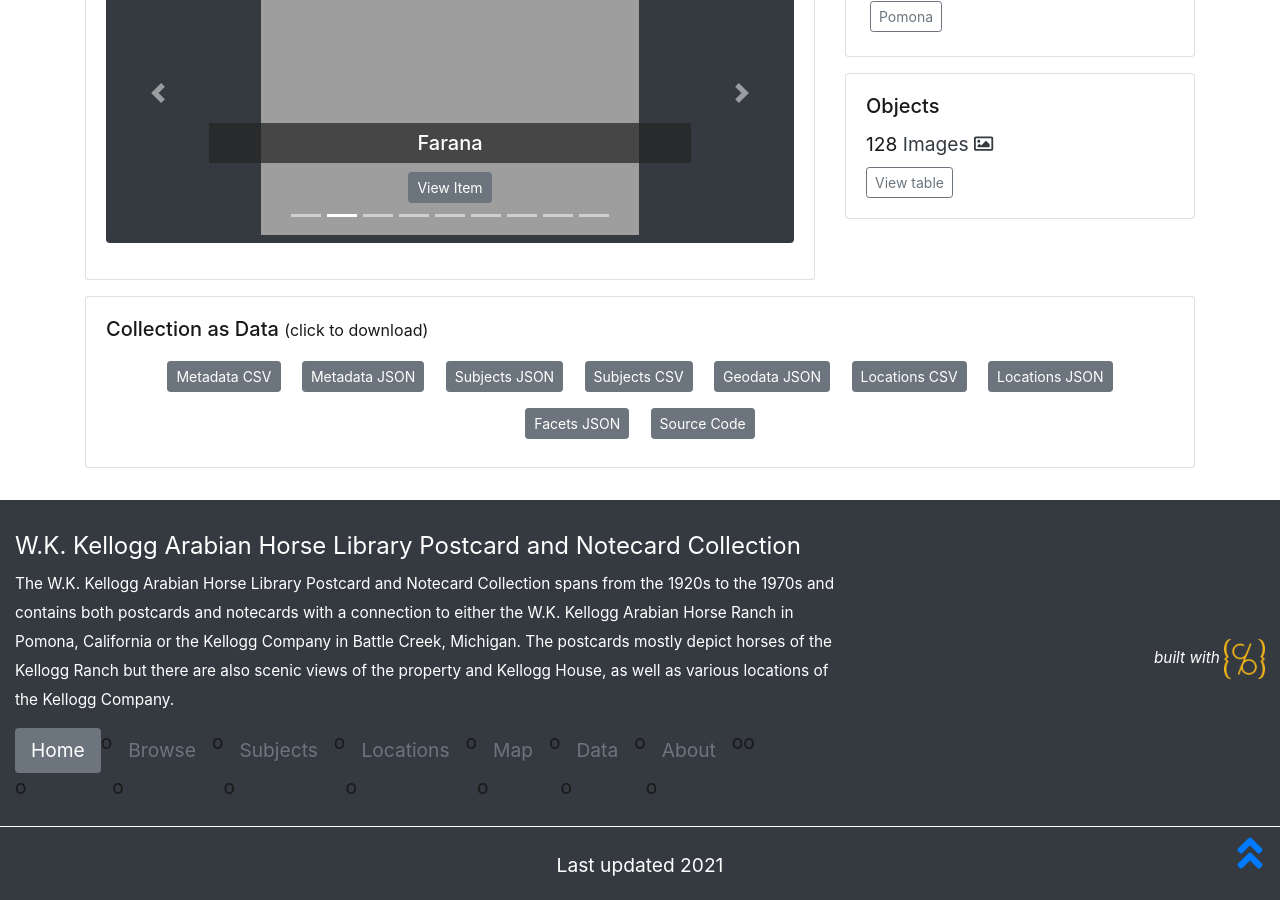
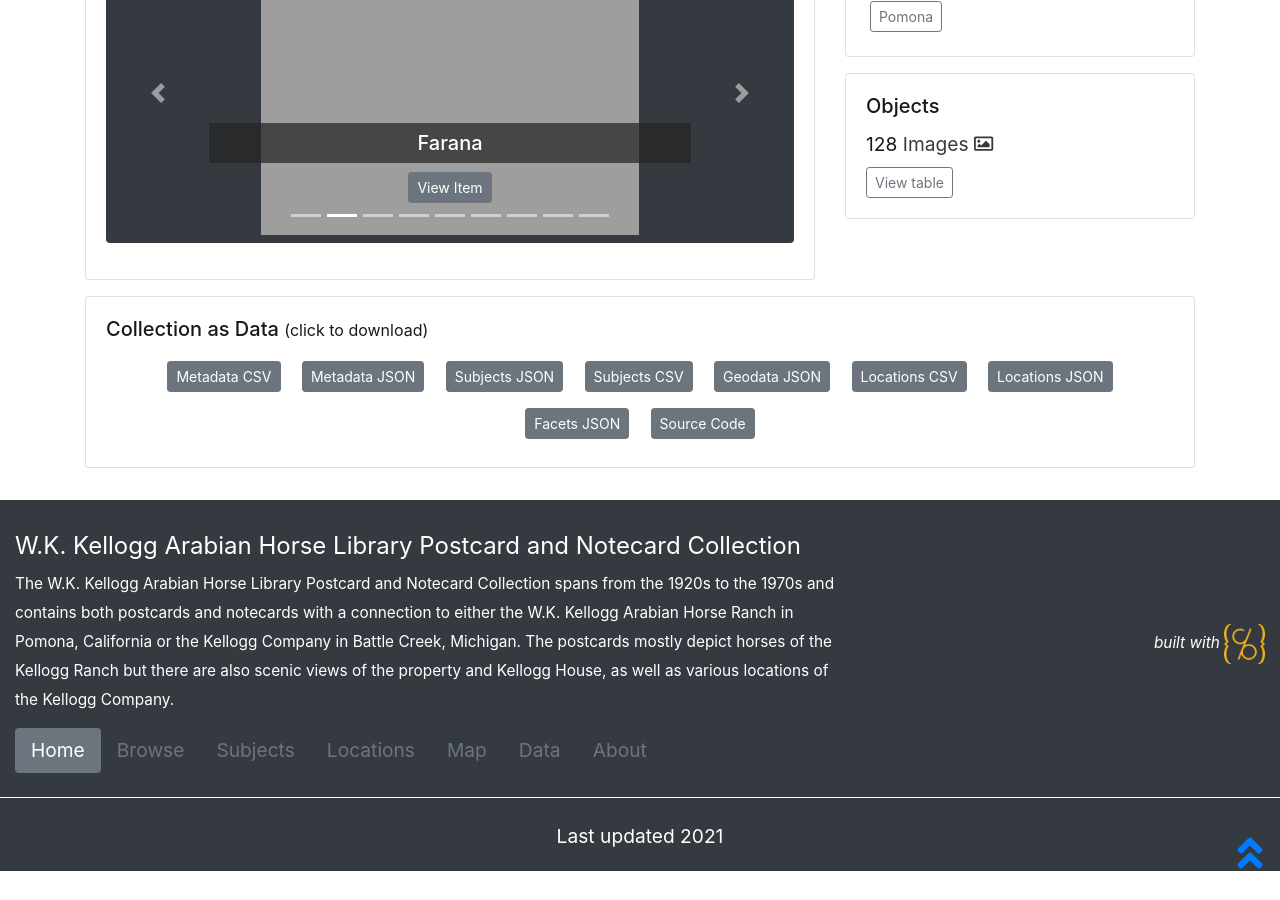
Before and after one commit to CPPLibrary/postcards-compound, a Jekyll site: the page built from index.md, in a window 1280 px wide and 900 px high, scrolled down 928 px. Built offline with Jekyll 4.4.1, drawn with Linux system fonts in a browser that asks for light colours; after the commit the page ends 1799 px from its top, so only the background shows below that.

Commit message:
Update footer.html

```diff
--- a/_includes/footer.html
+++ b/_includes/footer.html
@@ -13,12 +13,12 @@
                     <li class="nav-item">
                     {% if nav.stub %}
                         <a class="nav-link btn-outline-secondary{% if page.url == nav.stub %} active{% endif %}" href="{{ nav.stub | relative_url }}">{{ nav.display_name }}</a>
-                    {%- else -%}o
+                    {%- else -%}
                     {% assign childStub = site.data.config-nav | where_exp: 'item', 'item.dropdown_parent == nav.display_name' | first %}
                         <a class="nav-link btn-outline-secondary{% if page.url == childStub.stub %} active{% endif %}" href="{{ childStub.stub | relative_url }}">{{ nav.display_name }}</a>
-                    {% endif %}o
-                    </li>o
-                    {%- endfor -%}o
+                    {% endif %}
+                    </li>
+                    {%- endfor -%}
                 </ul>
             </nav>
 
```
